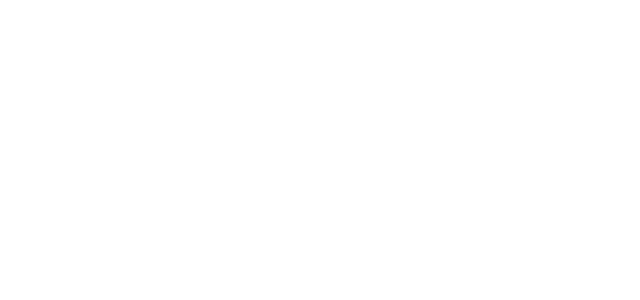
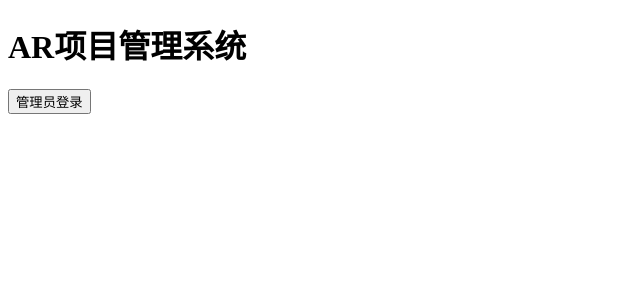
Before and after one commit to jinhaounimapfoxueban-spec/ybam-ar, a Next.js app: page / in a window 1280 px wide. Shown: the top 300 px of the page, without its empty margins (0-640 px from the left). Built offline with nearby package versions, Linux system fonts and the light colour scheme.

Commit message:
Update index.js

```diff
--- a/pages/index.js
+++ b/pages/index.js
@@ -12,15 +12,14 @@
   const [password, setPassword] = useState('');
   const [loginError, setLoginError] = useState('');
   const [isLoading, setIsLoading] = useState(false);
-  const [isClient, setIsClient] = useState(false); // 新增状态检测客户端
+  const [isClient, setIsClient] = useState(false);
   const videoRef = useRef(null);
   const streamRef = useRef(null);
   const router = useRouter();
 
   useEffect(() => {
-    setIsClient(true); // 标记为客户端环境
+    setIsClient(true);
 
-    // 只在客户端检查认证状态
     if (typeof window !== 'undefined') {
       const token = localStorage.getItem('authToken');
       const user = localStorage.getItem('user');
@@ -51,7 +50,6 @@
       }
       setIsCameraOpen(true);
 
-      // 模拟AR标记检测
       const detectionInterval = setInterval(() => {
         const isDetected = Math.random() > 0.7;
         setDetected(isDetected);
@@ -123,7 +121,6 @@
     setIsLoggedIn(false);
   };
 
-  // 模拟项目数据
   const projects = [
     {
       _id: '1',
@@ -142,7 +139,6 @@
     };
   }, []);
 
-  // 在返回前添加客户端检查
   if (!isClient) {
     return (
       <div className="container">
@@ -151,6 +147,28 @@
         </div>
       </div>
     );
-}}
+  }
 
-  // 其余代码保持不变...
+  // 在这里添加你的主组件返回的JSX代码
+  return (
+    <div className="container">
+      <Head>
+        <title>AR项目管理系统</title>
+        <meta name="description" content="马佛青文化委员会AR项目管理系统" />
+      </Head>
+
+      <header>
+        <h1>AR项目管理系统</h1>
+        {isLoggedIn ? (
+          <button onClick={handleLogout}>退出登录</button>
+        ) : (
+          <button onClick={() => setShowLogin(true)}>管理员登录</button>
+        )}
+      </header>
+
+      <main>
+        {/* 你的主页面内容 */}
+      </main>
+    </div>
+  );
+} // ← 这是正确的closing brace，不要删除
```
